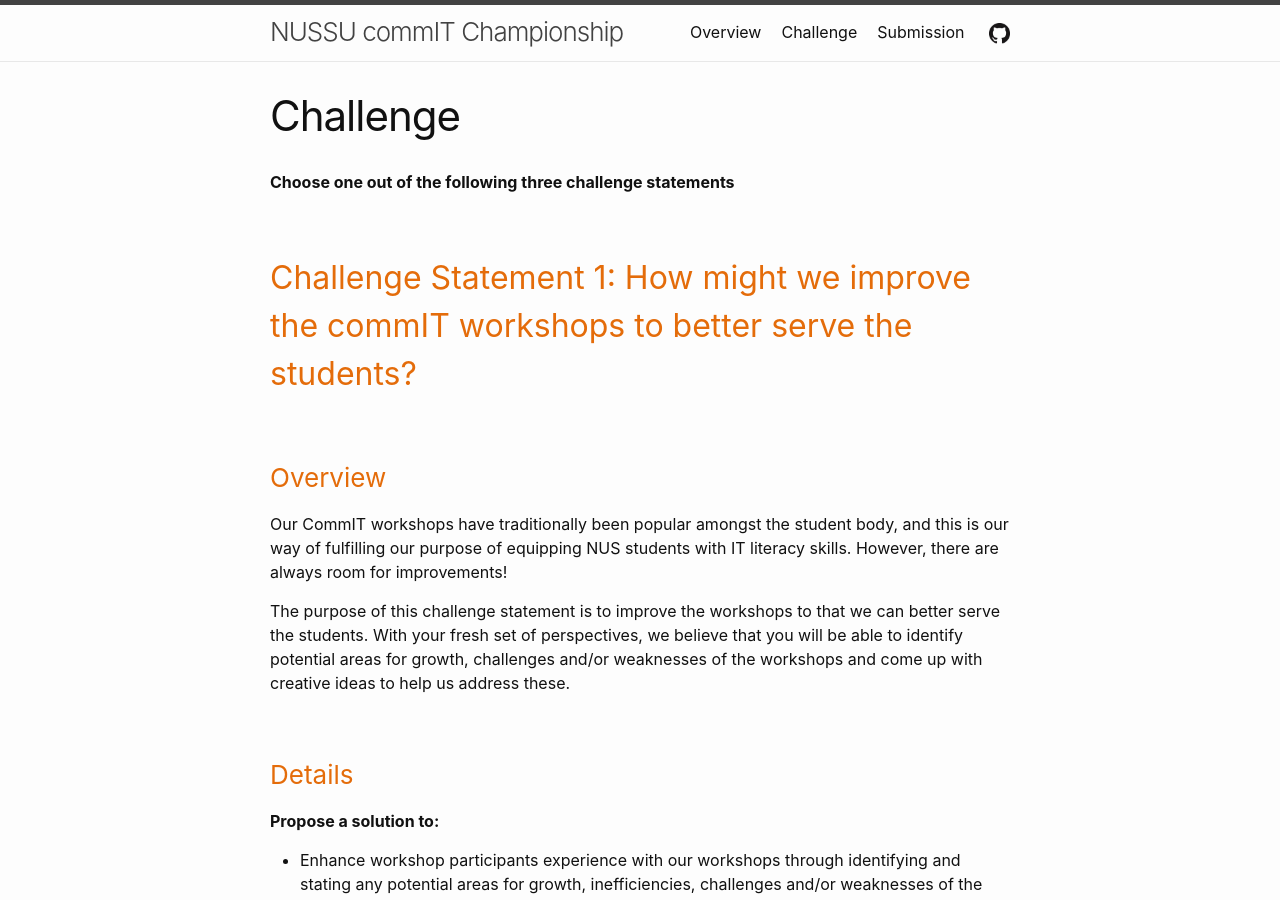
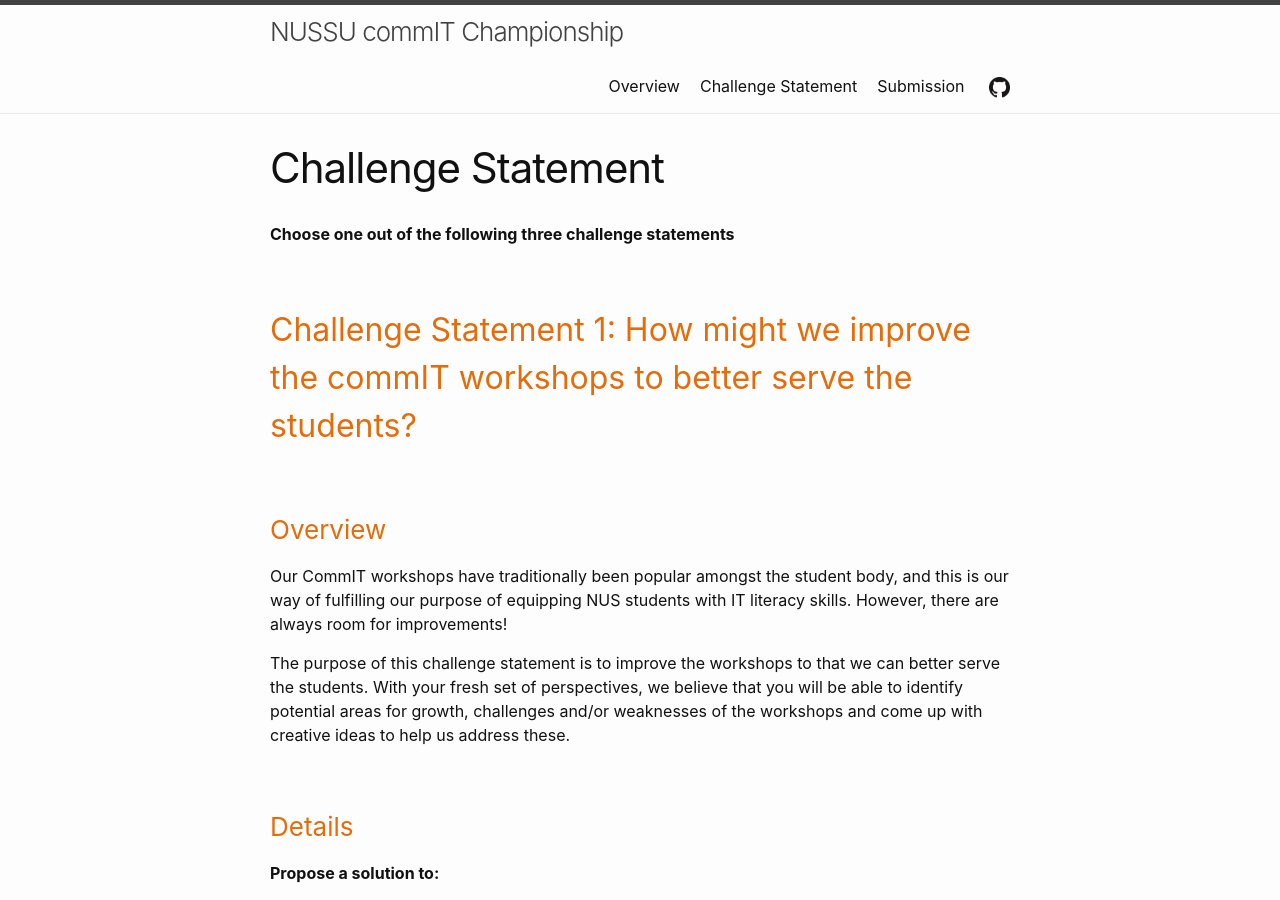
Before and after one commit to nussucommit/commit-championship, a Jekyll site: the page built from ChallengeStatement.md, in a window 1280 px wide and 900 px high. Built offline with Jekyll 4.4.1, drawn with Linux system fonts in a browser that asks for light colours.

Commit message:
Rename Challenge Statement

```diff
--- a/Challenge.md
+++ b/ChallengeStatement.md
@@ -1,6 +1,6 @@
 ---
 layout: page
-title: Challenge
+title: Challenge Statement
 ---
 
 **Choose one out of the following three challenge statements**
--- a/_config.yml
+++ b/_config.yml
@@ -3,7 +3,7 @@ theme: jekyll-theme-slate
 
 header_pages:
   - Overview.md
-  - Challenge.md
+  - ChallengeStatement.md
   - Submission.md
 
 markdown: kramdown
```
